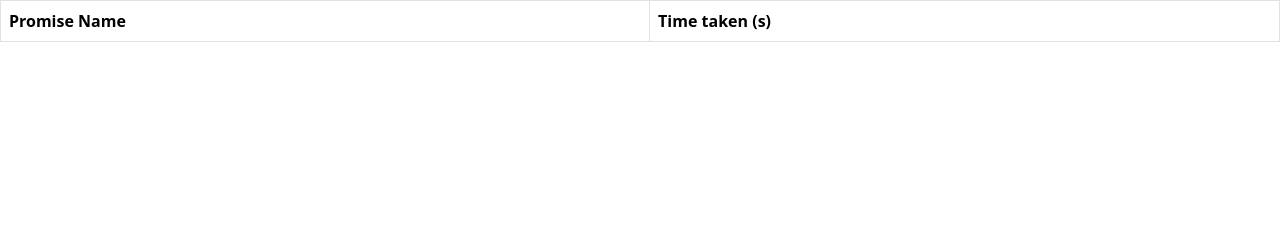
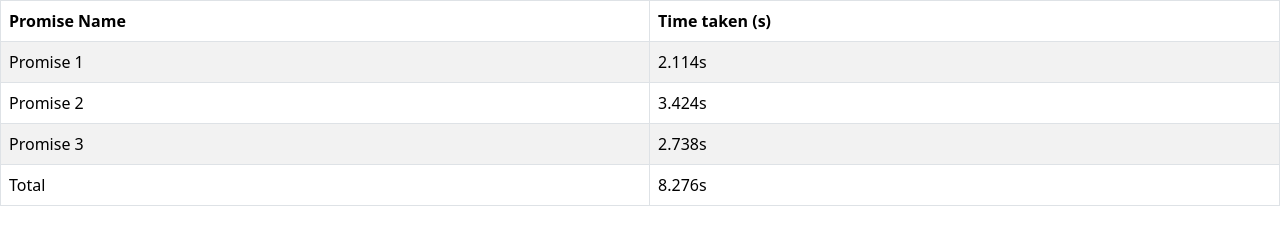
Before and after one commit to acciojob/wait-for-multiple-promises-Karansayambar, a website: page main.html in a window 1280 px wide. Drawn offline with nearby package versions, Linux system fonts and the light colour scheme.

Commit message:
created a submission

```diff
--- a/main.html
+++ b/main.html
@@ -20,7 +20,20 @@
           <th>Time taken (s)</th>
         </tr>
       </thead>
-      <tbody id="output"></tbody>
+      <tbody id="output">
+		  <!-- <tr>
+			  <td></td>
+			  <td></td>
+		  </tr>
+		  <tr>
+			  <td></td>
+			  <td></td>
+		  </tr>
+		  <tr>
+			  <td></td>
+			  <td></td>
+		  </tr> -->
+	  </tbody>
     </table>
 
     <script type="text/javascript" src="./script.js"></script>
--- a/script.js
+++ b/script.js
@@ -1 +1,41 @@
-//your JS code here. If required.
+document.addEventListener("DOMContentLoaded", () => {
+    const table = document.getElementById("output");
+
+    // Function to create a promise with a random resolve time between 1 and 3 seconds
+    const createPromise = () => {
+        const randomTime = Math.floor(Math.random() * 3000) + 1000; // Random time between 1 and 3 seconds
+        return new Promise(resolve => {
+            setTimeout(() => {
+                resolve(randomTime / 1000); // Resolve with the time taken in seconds
+            }, randomTime);
+        });
+    };
+
+    // Create an array of three promises
+    const promises = [createPromise(), createPromise(), createPromise()];
+
+    // Use Promise.all to wait for all promises to resolve
+    Promise.all(promises)
+        .then(results => {
+            // Populate the table with the required values
+            for (let i = 0; i < 3; i++) {
+                const row = table.insertRow();
+                const cell1 = row.insertCell(0);
+                const cell2 = row.insertCell(1);
+
+                cell1.innerHTML = `Promise ${i + 1}`;
+                cell2.innerHTML = `${results[i].toFixed(3)}s`;
+            }
+
+            // Calculate the total time taken to resolve all promises
+            const totalTime = results.reduce((acc, time) => acc + time, 0);
+            const totalRow = table.insertRow();
+            const totalCell1 = totalRow.insertCell(0);
+            const totalCell2 = totalRow.insertCell(1);
+            totalCell1.innerHTML = "Total";
+            totalCell2.innerHTML = `${totalTime.toFixed(3)}s`;
+        })
+        .catch(error => {
+            console.error(error);
+        });
+});
```
